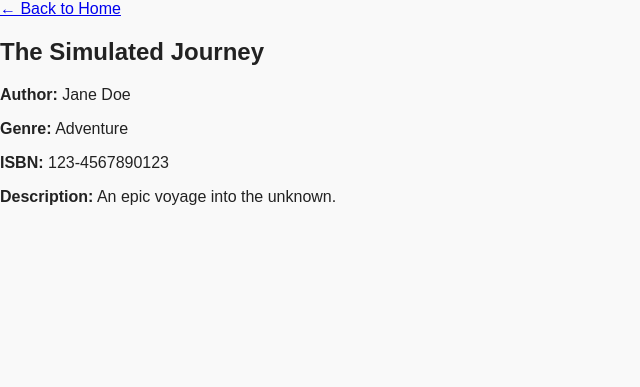
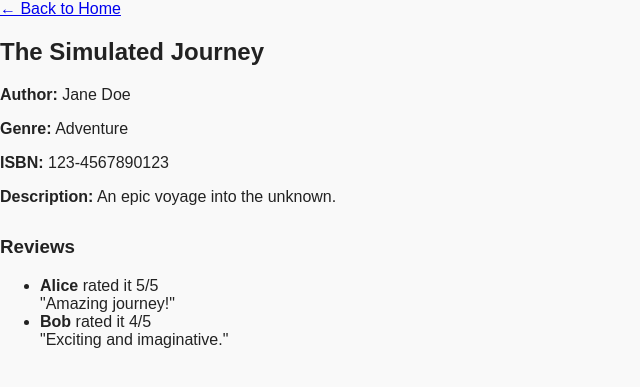
Before and after one commit to Kwongmingwei/INF2003, a Flask app: page /book/1 in a window 1280 px wide. Shown: the top 387 px of the page, without its empty margins (0-640 px from the left). Run offline with Flask 3, Linux system fonts and the light colour scheme.

Commit message:
Dummy review added

```diff
--- a/app.py
+++ b/app.py
@@ -9,6 +9,20 @@ books = {
     3: {"title": "History of Nothing", "author": "Alice Example", "genre": "History", "isbn": "345-6789012345", "description": "A deep dive into forgotten times."}
 }
 
+reviews = {
+    1: [
+        {"user": "Alice", "rating": 5, "comment": "Amazing journey!"},
+        {"user": "Bob", "rating": 4, "comment": "Exciting and imaginative."}
+    ],
+    2: [
+        {"user": "Charlie", "rating": 3, "comment": "Interesting concept, but a bit dry."},
+        {"user": "Dana", "rating": 4, "comment": "Loved the emotional angle!"}
+    ],
+    3: [
+        {"user": "Eve", "rating": 2, "comment": "Too abstract for my taste."}
+    ]
+}
+
 @app.route('/')
 def index():
     return render_template('index.html', books=books)
@@ -16,11 +30,12 @@ def index():
 @app.route('/book/<int:book_id>')
 def book_detail(book_id):
     book = books.get(book_id)
+    book_reviews = reviews.get(book_id, [])
     if not book:
         return "Book not found", 404
-    if request.headers.get("HX-Request"):
-        return render_template("partials/book_detail.html", book=book)
-    return render_template("book_detail.html", book=book)
+    if request.headers.get("Hx-Request") == "true":
+        return render_template("partials/book_detail.html", book=book, reviews=book_reviews)
+    return render_template("book_detail.html", book=book, reviews=book_reviews)
 '''
 @app.route('/search')
 def search():
@@ -64,5 +79,8 @@ def filter_by_genre(genre):
         return render_template("partials/book_list.html", books=filtered)
     return render_template("index.html", books=filtered)
 
+
+
+
 if __name__ == '__main__':
     app.run(debug=True)
--- a/templates/book_detail.html
+++ b/templates/book_detail.html
@@ -14,5 +14,22 @@
     <p><strong>ISBN:</strong> {{ book.isbn }}</p>
     <p><strong>Description:</strong> {{ book.description }}</p>
   </div>
+
+
+  <div class="review-section" style="margin-top: 30px;">
+    <h3>Reviews</h3>
+    {% if reviews %}
+      <ul>
+        {% for review in reviews %}
+          <li>
+            <strong>{{ review.user }}</strong> rated it {{ review.rating }}/5<br>
+            "{{ review.comment }}"
+          </li>
+        {% endfor %}
+      </ul>
+    {% else %}
+      <p>No reviews yet.</p>
+    {% endif %}
+  </div>
 </body>
 </html>
```
Also changed, not shown: templates/partials/book_detail.html (+16 -0 lines).
